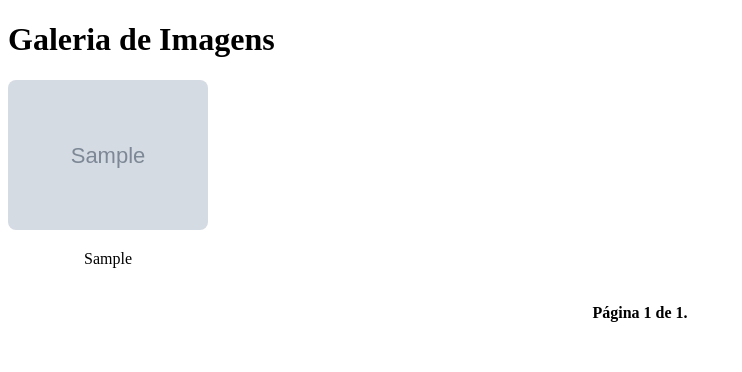
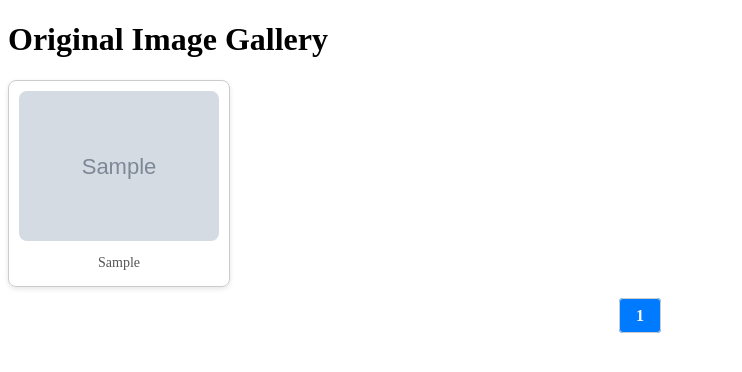
Before and after one commit to JhonatanCaldeira/dressing_virtuel_data_collector, a Django app: page / in a window 1280 px wide. Shown: the top 372 px of the page, without its empty margins (0-742 px from the left). Run offline with Django 5.2, Linux system fonts and the light colour scheme; tables that the repository leaves empty hold one stand-in row (values such as "Sample post"); grey boxes marked "Sample" are stand-in pictures.

Commit message:
New Django webpage

```diff
--- a/image_gallery/image_gallery/settings.py
+++ b/image_gallery/image_gallery/settings.py
@@ -131,3 +131,7 @@ BASE_DIR = os.path.dirname(os.path.dirname(os.path.abspath(__file__)))
 # Configurações para arquivos de mídia
 MEDIA_URL = '/media/'  # URL que será usada para servir os arquivos de mídia
 MEDIA_ROOT = os.path.join(BASE_DIR, 'media')  # Diretório onde os arquivos de mídia serão armazenados
+
+# Configuração para servir imagens de um diretório externo
+EXTERNAL_IMAGES_URL = '/images/'  # URL base para acessar as imagens no navegador
+EXTERNAL_IMAGES_ROOT = '/home/jcaldeira/dressing_virtuel_data_collector/image_scraper/images/full/'  # Caminho absoluto
--- a/image_gallery/images/models.py
+++ b/image_gallery/images/models.py
@@ -6,3 +6,14 @@ class Image(models.Model):
 
     def __str__(self):
         return self.category
+
+class ImageDetail(models.Model):
+    id = models.IntegerField(primary_key=True)
+    image = models.ImageField(upload_to='images/', null=True, blank=True)
+    gender = models.CharField(max_length=100)
+    color = models.CharField(max_length=100)
+    season = models.CharField(max_length=100)
+    article = models.CharField(max_length=100)
+    category = models.CharField(max_length=100)
+    sub_category = models.CharField(max_length=100)
+    usage_type = models.CharField(max_length=100)
--- a/image_gallery/images/templates/images/image_list.html
+++ b/image_gallery/images/templates/images/image_list.html
@@ -3,21 +3,34 @@
 <head>
     <meta charset="UTF-8">
     <meta name="viewport" content="width=device-width, initial-scale=1.0">
-    <title>Galeria de Imagens</title>
+    <title>Original Image Gallery</title>
     <style>
         .gallery {
             display: flex;
             flex-wrap: wrap;
             gap: 20px;
         }
-        .gallery-item {
+        .image-card {
             width: 200px;
+            border: 1px solid #ccc;
+            padding: 10px;
             text-align: center;
+            border-radius: 8px;
+            box-shadow: 0 2px 5px rgba(0, 0, 0, 0.1);
+            transition: transform 0.2s ease-in-out;
         }
-        .gallery-item img {
-            width: 100%;
+        .image-card:hover {
+            transform: scale(1.05);
+        }
+        .image-card img {
+            max-width: 100%;
             height: auto;
             border-radius: 8px;
+        }
+        .image-card p {
+            margin: 10px 0 5px;
+            font-size: 14px;
+            color: #555;
         }
         .pagination {
             margin-top: 20px;
@@ -25,20 +38,28 @@
         }
         .pagination a, .pagination span {
             margin: 0 5px;
+            padding: 8px 16px;
             text-decoration: none;
             color: #007BFF;
+            border: 1px solid #ccc;
+            border-radius: 4px;
+            transition: background-color 0.2s ease-in-out;
+        }
+        .pagination a:hover {
+            background-color: #f0f0f0;
         }
         .pagination .current {
+            background-color: #007BFF;
+            color: white;
             font-weight: bold;
-            color: #000;
         }
     </style>
 </head>
 <body>
-    <h1>Galeria de Imagens</h1>
+    <h1>Original Image Gallery</h1>
     <div class="gallery">
         {% for image in page_obj %}
-            <div class="gallery-item">
+            <div class="image-card">
                 <img src="{{ image.image.url }}" alt="{{ image.category }}">
                 <p>{{ image.category }}</p>
             </div>
@@ -47,17 +68,21 @@
 
     <div class="pagination">
         {% if page_obj.has_previous %}
-            <a href="?page=1">&laquo; Primeiro</a>
-            <a href="?page={{ page_obj.previous_page_number }}">Anterior</a>
+            <a href="?page=1">&laquo; First</a>
+            <a href="?page={{ page_obj.previous_page_number }}">Previous</a>
         {% endif %}
 
-        <span class="current">
-            Página {{ page_obj.number }} de {{ page_obj.paginator.num_pages }}.
-        </span>
+        {% for num in page_obj.paginator.page_range %}
+            {% if page_obj.number == num %}
+                <span class="current">{{ num }}</span>
+            {% elif num > page_obj.number|add:'-3' and num < page_obj.number|add:'3' %}
+                <a href="?page={{ num }}">{{ num }}</a>
+            {% endif %}
+        {% endfor %}
 
         {% if page_obj.has_next %}
-            <a href="?page={{ page_obj.next_page_number }}">Próxima</a>
-            <a href="?page={{ page_obj.paginator.num_pages }}">Último &raquo;</a>
+            <a href="?page={{ page_obj.next_page_number }}">Next</a>
+            <a href="?page={{ page_obj.paginator.num_pages }}">Last &raquo;</a>
         {% endif %}
     </div>
 </body>
--- a/image_gallery/images/urls.py
+++ b/image_gallery/images/urls.py
@@ -1,6 +1,15 @@
 from django.urls import path
 from . import views
+from django.conf import settings
+from django.conf.urls.static import static
 
 urlpatterns = [
     path('', views.image_list, name='image_list'),
+    path('image_gallery', views.image_gallery, name='image_gallery'),
 ]
+
+if settings.DEBUG:
+    urlpatterns += static(settings.MEDIA_URL, document_root=settings.MEDIA_ROOT)
+
+    # Adiciona a configuração para servir as imagens externas
+    urlpatterns += static(settings.EXTERNAL_IMAGES_URL, document_root=settings.EXTERNAL_IMAGES_ROOT)
--- a/image_gallery/images/views.py
+++ b/image_gallery/images/views.py
@@ -1,12 +1,33 @@
 from django.shortcuts import render
 from django.core.paginator import Paginator
 from .models import Image
+from django.conf import settings
+import requests
 
 def image_list(request):
     images = Image.objects.all()
-    paginator = Paginator(images, 50)  # 20 imagens por página
+    paginator = Paginator(images, 50)
 
     page_number = request.GET.get('page')
     page_obj = paginator.get_page(page_number)
 
     return render(request, 'images/image_list.html', {'page_obj': page_obj})
+
+def image_gallery(request):
+    api_url = "http://127.0.0.1:5000/dressing_virtuel/images_categories/?skip=0&limit=500"
+    response = requests.get(api_url)
+
+    if response.status_code == 200:
+        images = response.json()
+
+        # Ajustar o caminho das imagens para apontar para o diretório externo
+        for image in images:
+            image['path'] = image['path'].replace('/home/jcaldeira/dressing_virtuel_data_collector/image_scraper/images/full/', settings.EXTERNAL_IMAGES_URL)
+    else:
+        images = []  # Caso a API não esteja disponível.
+
+    paginator = Paginator(images, 50)  # 50 imagens por página
+    page_number = request.GET.get('page')
+    page_obj = paginator.get_page(page_number)
+
+    return render(request, 'images/image_gallery.html', {'page_obj': page_obj})
--- a/image_scraper/image_scraper/spiders/images_spider.py
+++ b/image_scraper/image_scraper/spiders/images_spider.py
@@ -6,7 +6,7 @@ class ImagesSpider(scrapy.Spider):
     start_urls = ['http://localhost:8000/']
 
     def parse(self, response):
-        for image in response.css('div.gallery-item'):
+        for image in response.css('div.image-card'):
 
             item = ImageScraperItem()
             item['category'] = image.css('p::text').get()
```
